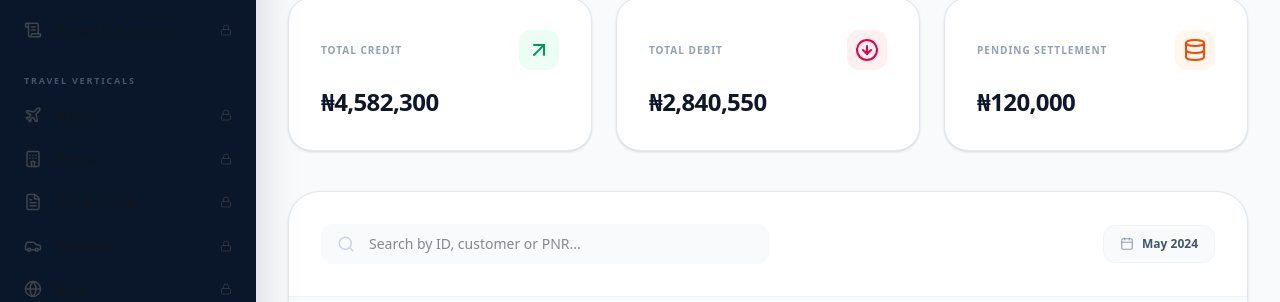
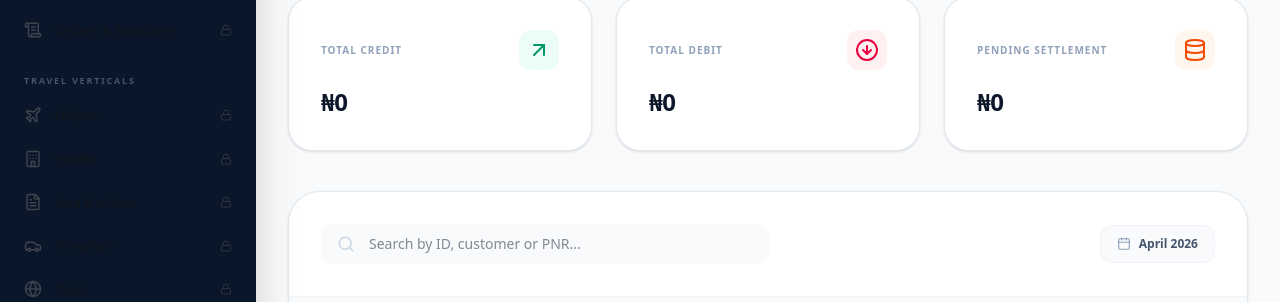
Before and after one commit to Travsify/travsify, a Next.js app in the folder frontend/: page /dashboard/ledger in a window 1280 px wide. Shown: the part 207-509 px from the top of the page. Built offline with nearby package versions, Linux system fonts and the light colour scheme; no server answers.

Commit message:
feat: functional Financial Ledger with live stats and transaction records

```diff
--- a/frontend/src/app/dashboard/ledger/page.tsx
+++ b/frontend/src/app/dashboard/ledger/page.tsx
@@ -4,9 +4,13 @@ import { useState, useEffect } from 'react';
 import { Database, Filter, Download, ArrowUpRight, ArrowDownCircle, Loader2, Calendar, Search, MoreHorizontal } from 'lucide-react';
 import { API_URL } from '@/utils/api';
 
+import { useAuth } from '@/context/AuthContext';
+
 export default function LedgerPage() {
+  const { currency } = useAuth();
   const [loading, setLoading] = useState(true);
   const [transactions, setTransactions] = useState<any[]>([]);
+  const [searchQuery, setSearchQuery] = useState('');
 
   useEffect(() => {
     fetchTransactions();
@@ -25,6 +29,24 @@ export default function LedgerPage() {
       setLoading(false);
     }
   };
+
+  const totalCredit = transactions
+    .filter(tx => tx.type === 'CREDIT' && tx.status === 'SUCCESS')
+    .reduce((acc, tx) => acc + Number(tx.amount), 0);
+
+  const totalDebit = transactions
+    .filter(tx => tx.type === 'DEBIT' && tx.status === 'SUCCESS')
+    .reduce((acc, tx) => acc + Number(tx.amount), 0);
+
+  const pendingSettlement = transactions
+    .filter(tx => tx.status === 'PENDING')
+    .reduce((acc, tx) => acc + Number(tx.amount), 0);
+
+  const filteredTransactions = transactions.filter(tx =>
+    tx.reference?.toLowerCase().includes(searchQuery.toLowerCase()) ||
+    tx.metadata?.description?.toLowerCase().includes(searchQuery.toLowerCase()) ||
+    tx.metadata?.pnr?.toLowerCase().includes(searchQuery.toLowerCase())
+  );
 
   return (
     <div className="space-y-10 animate-in fade-in duration-700">
@@ -45,9 +67,9 @@ export default function LedgerPage() {
 
       {/* Ledger Stats */}
       <div className="grid grid-cols-1 md:grid-cols-3 gap-6">
-        <LedgerStat label="TOTAL CREDIT" value="₦4,582,300" color="emerald" icon={<ArrowUpRight />} />
-        <LedgerStat label="TOTAL DEBIT" value="₦2,840,550" color="rose" icon={<ArrowDownCircle />} />
-        <LedgerStat label="PENDING SETTLEMENT" value="₦120,000" color="orange" icon={<Database />} />
+        <LedgerStat label="TOTAL CREDIT" value={`${currency === 'NGN' ? '₦' : '$'}${totalCredit.toLocaleString()}`} color="emerald" icon={<ArrowUpRight />} />
+        <LedgerStat label="TOTAL DEBIT" value={`${currency === 'NGN' ? '₦' : '$'}${totalDebit.toLocaleString()}`} color="rose" icon={<ArrowDownCircle />} />
+        <LedgerStat label="PENDING SETTLEMENT" value={`${currency === 'NGN' ? '₦' : '$'}${pendingSettlement.toLocaleString()}`} color="orange" icon={<Database />} />
       </div>
 
       {/* Transaction Table */}
@@ -58,13 +80,15 @@ export default function LedgerPage() {
             <input
               type="text"
               placeholder="Search by ID, customer or PNR..."
+              value={searchQuery}
+              onChange={(e) => setSearchQuery(e.target.value)}
               className="w-full pl-12 pr-4 py-2.5 bg-slate-50 border-none rounded-xl text-sm font-medium focus:ring-2 focus:ring-orange-500/10 outline-none"
             />
           </div>
           <div className="flex items-center gap-4">
             <div className="flex items-center gap-2 px-4 py-2.5 bg-slate-50 rounded-xl text-xs font-bold text-slate-600 border border-slate-100">
               <Calendar size={14} className="text-slate-400" />
-              <span>May 2024</span>
+              <span>{new Date().toLocaleDateString('en-US', { month: 'long', year: 'numeric' })}</span>
             </div>
           </div>
         </div>
@@ -83,26 +107,32 @@ export default function LedgerPage() {
               </tr>
             </thead>
             <tbody className="divide-y divide-slate-50">
-              {transactions.map((tx) => (
+              {filteredTransactions.map((tx) => (
                 <tr key={tx.id} className="hover:bg-slate-50 transition-colors group">
                   <td className="px-8 py-5">
                     <span className="text-[12px] font-black text-blue-600 cursor-pointer hover:underline uppercase tracking-tighter">TX_{tx.id.slice(0, 8)}</span>
                   </td>
                   <td className="px-8 py-5">
                     <p className="text-[13px] font-black text-slate-900 leading-tight">{tx.metadata?.description || 'Inventory Purchase'}</p>
-                    <p className="text-[10px] text-slate-400 font-bold uppercase tracking-widest mt-1">Ref: {tx.metadata?.pnr || 'N/A'}</p>
+                    <p className="text-[10px] text-slate-400 font-bold uppercase tracking-widest mt-1">Ref: {tx.reference || 'N/A'}</p>
                   </td>
                   <td className="px-8 py-5">
-                    <span className={`text-[10px] font-black uppercase tracking-widest ${tx.type === 'credit' ? 'text-emerald-500' : 'text-rose-500'}`}>
+                    <span className={`text-[10px] font-black uppercase tracking-widest ${tx.type === 'CREDIT' ? 'text-emerald-500' : 'text-rose-500'}`}>
                       {tx.type}
                     </span>
                   </td>
                   <td className="px-8 py-5">
-                    <span className="px-3 py-1 bg-emerald-50 text-emerald-600 text-[9px] font-black rounded-full uppercase">Success</span>
+                    <span className={`px-3 py-1 text-[9px] font-black rounded-full uppercase ${
+                      tx.status === 'SUCCESS' ? 'bg-emerald-50 text-emerald-600' :
+                      tx.status === 'PENDING' ? 'bg-orange-50 text-orange-600' :
+                      'bg-rose-50 text-rose-600'
+                    }`}>
+                      {tx.status}
+                    </span>
                   </td>
                   <td className="px-8 py-5">
-                    <p className={`text-[14px] font-black ${tx.type === 'credit' ? 'text-emerald-500' : 'text-slate-900'}`}>
-                      {tx.type === 'credit' ? '+' : '-'}{tx.wallet?.currency || 'NGN'} {tx.amount.toLocaleString()}
+                    <p className={`text-[14px] font-black ${tx.type === 'CREDIT' ? 'text-emerald-500' : 'text-slate-900'}`}>
+                      {tx.type === 'CREDIT' ? '+' : '-'}{currency === 'NGN' ? '₦' : '$'}{Number(tx.amount).toLocaleString()}
                     </p>
                   </td>
                   <td className="px-8 py-5">
@@ -122,7 +152,7 @@ export default function LedgerPage() {
                   </td>
                 </tr>
               )}
-              {!loading && transactions.length === 0 && (
+              {!loading && filteredTransactions.length === 0 && (
                 <tr>
                   <td colSpan={7} className="py-20 text-center">
                     <p className="text-[11px] font-black text-slate-400 uppercase tracking-widest">No financial events recorded yet.</p>
```
